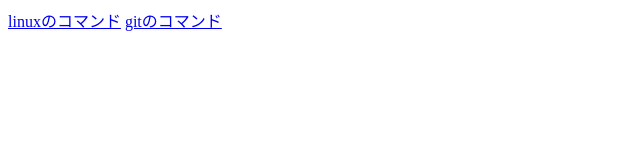
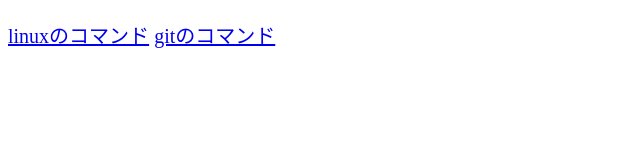
Before and after one commit to yamamotoyumika/GitHub_1A, a plain HTML site: page index.html in a window 1280 px wide. Shown: the whole page, without its empty margins (0-640 px from the left). Drawn offline with Linux system fonts and the light colour scheme.

Commit message:
スタイルシート追加

```diff
--- /dev/null
+++ b/index.css
@@ -0,0 +1,3 @@
+p {
+    font-size: 20px;
+}
--- a/index.html
+++ b/index.html
@@ -3,10 +3,13 @@
 <head>
     <meta charset="UTF-8">
     <meta name="viewport" content="width=device-width, initial-scale=1.0">
+    <link rel="stylesheet" href="index.css">
     <title>Git Hub</title>
 </head>
 <body>
+    <p>
     <a href="linux.html">linuxのコマンド</a>
     <a href="git.html">gitのコマンド</a>
+    </p>
 </body>
 </html>
```
